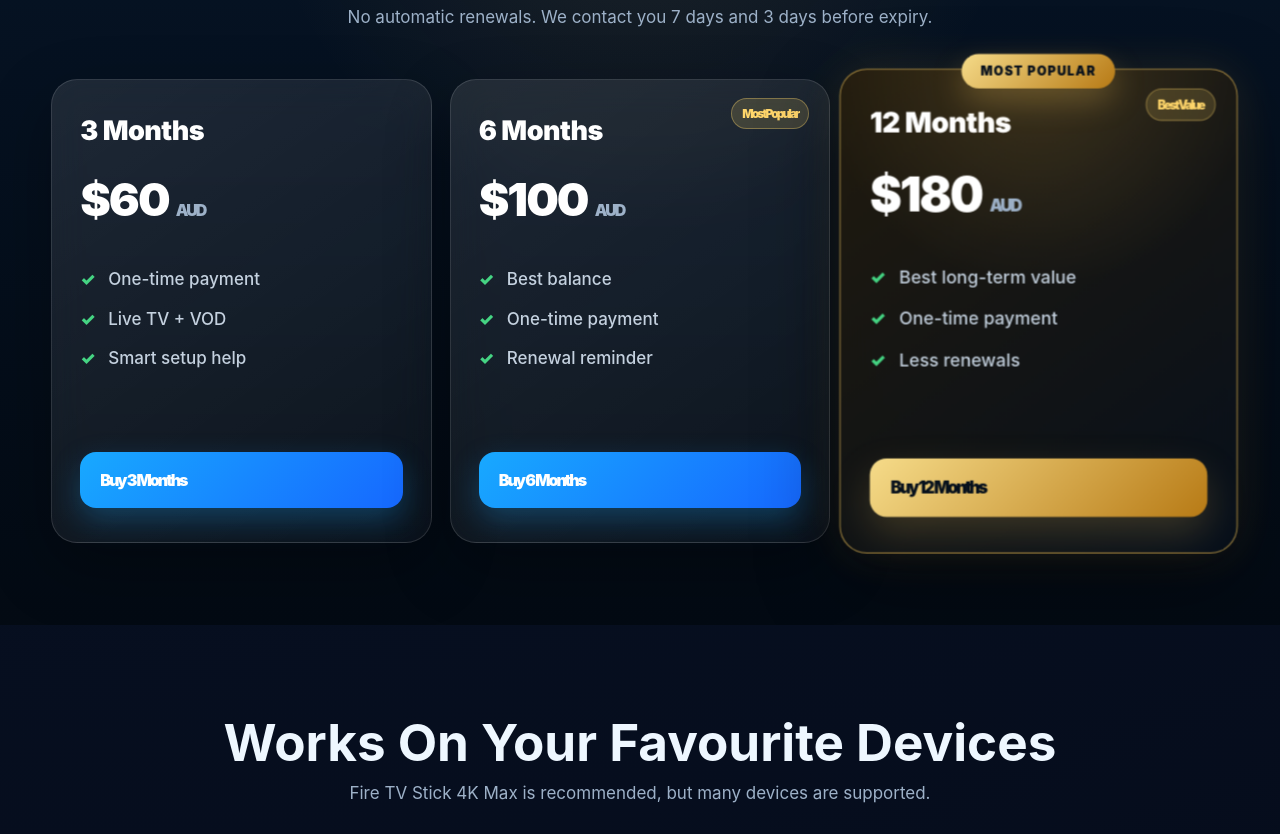
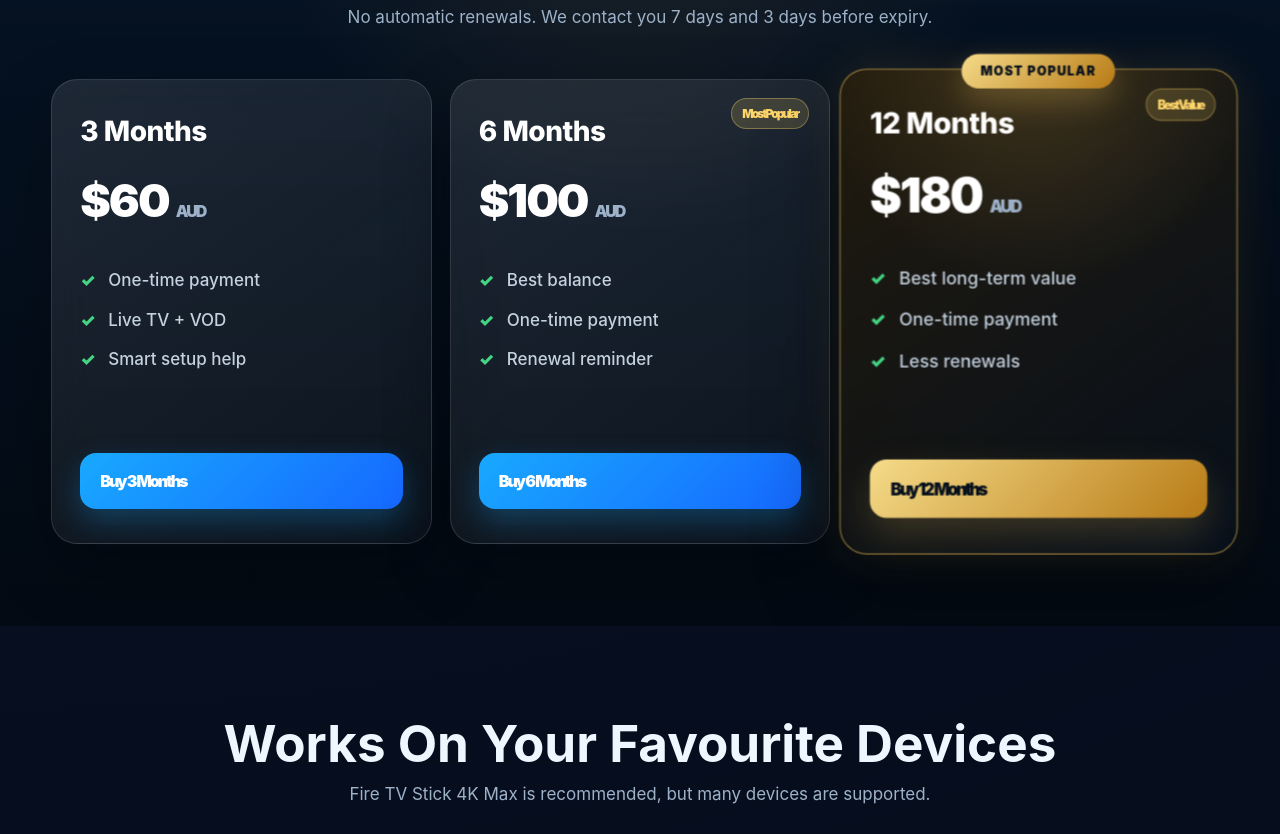
Before and after one commit to franky2421/StreamlyTVwebsiteai, a website: page index.html in a window 1280 px wide. Shown: the part 2157-2991 px from the top of the page. Drawn offline with Linux system fonts and the light colour scheme.

Commit message:
Sharpen pricing headings

```diff
--- a/index.html
+++ b/index.html
@@ -303,8 +303,8 @@
     }
 
     .price h3 {
-    font-size: 27px;
-    font-weight: 900;
+    font-size: 28px;
+    font-weight: 800;
     color: #ffffff;
     letter-spacing: -0.5px;
     text-rendering: geometricPrecision;
```
